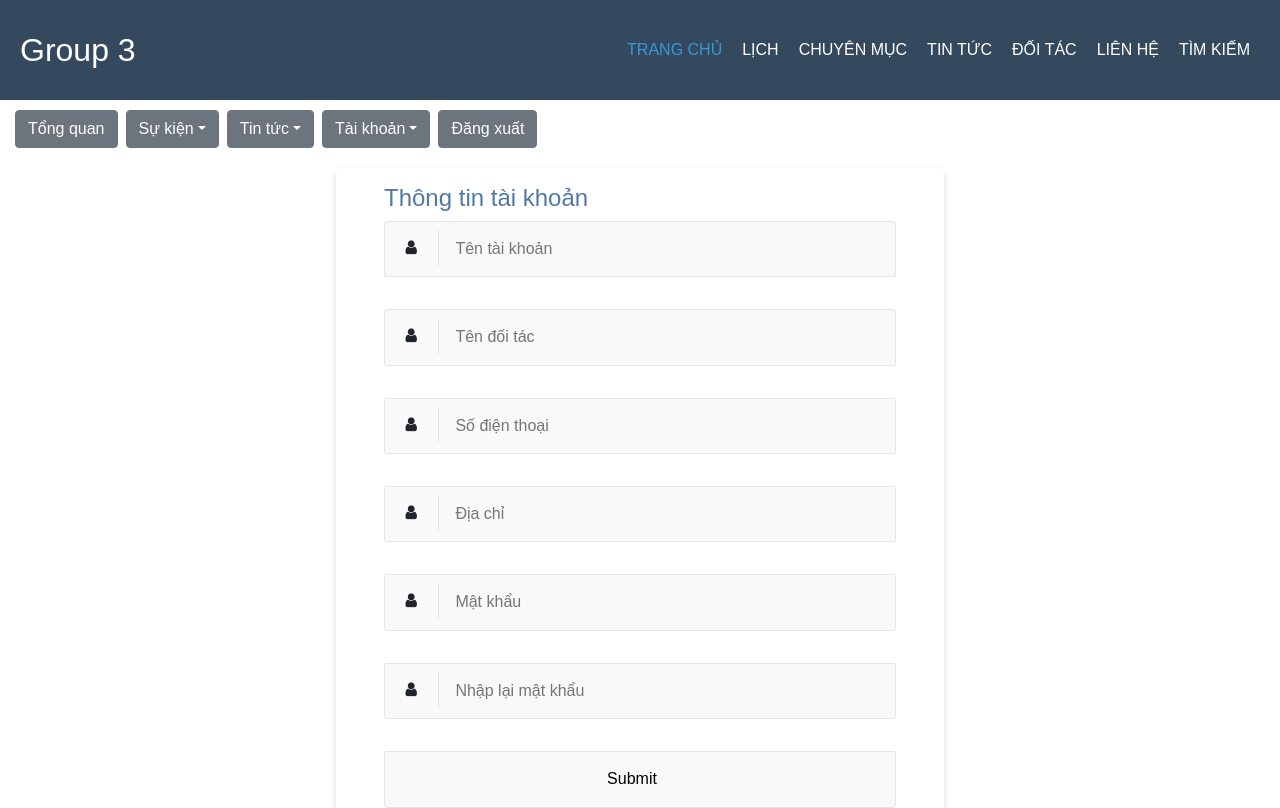
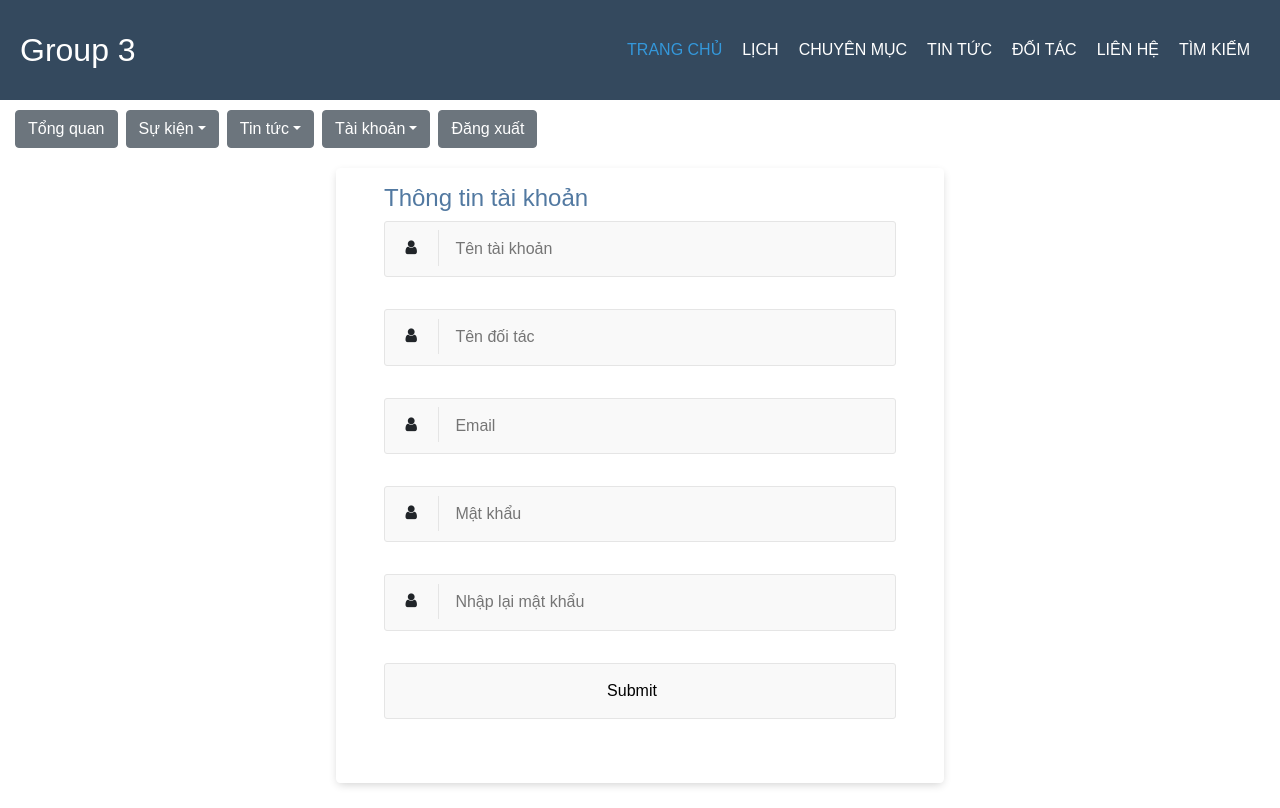
Before and after one commit to ntd275/BTL_CN_Web_Team3, a React (Create React App) app in the folder btl-web/: page /admin-create-account in a window 1280 px wide. Shown: the top 808 px of the page. Built offline with nearby package versions, Linux system fonts and the light colour scheme; sample sign-in values are in the browser's storage.

Commit message:
02/06/2020

```diff
--- a/btl-web/src/API/api.js
+++ b/btl-web/src/API/api.js
@@ -76,6 +76,19 @@ export function checkSignin({ username, password }) {
 
 export function checkSignOut() {
   const refreshToken = localStorage.getItem("refreshToken");
-  const token = localStorage.getItem("accessToken")
+  const token = localStorage.getItem("accessToken");
   return axios.post("/logout", { token: token, refreshToken: refreshToken });
 }
+
+export function createUser({ username, name, password, email }) {
+  const refreshToken = localStorage.getItem("refreshToken");
+  const token = localStorage.getItem("accessToken");
+  return axios.post("/register", {
+    token: token,
+    refreshToken: refreshToken,
+    username: username,
+    name: name,
+    password: password,
+    email: email,
+  });
+}
--- a/btl-web/src/component/AdminAccount.js
+++ b/btl-web/src/component/AdminAccount.js
@@ -1,7 +1,5 @@
 import React, { Component } from "react";
 import "../CSS/adminlogin.css";
-import { checkSignin } from "../API/api";
-import { Redirect } from "react-router-dom";
 
 class AdminAccount extends Component {
   constructor(props) {
@@ -9,18 +7,25 @@ class AdminAccount extends Component {
     this.state = {
       username: "",
       password: "",
-      redirectToReferrer: false,
-      alert: 0,
+      name: "",
+      status: "",
+      renewpassword: "",
+      newpassword: "",
+      email: "",
     };
   }
 
+  onChange = (e) => {
+    this.setState({ [e.target.name]: e.target.value });
+  };
+
+  onUpdateUser = () => {};
+
+  onUpdatePassword = () => {};
+
   render() {
-    var { redirectToReferrer } = this.state;
-    let { from } = this.props.state || { from: { pathname: "/dashboard" } };
-    if (redirectToReferrer) return <Redirect to={from} />;
-
     return (
-      <div style={{display: 'flex'}}>
+      <div style={{ display: "flex" }}>
         <div className="admin">
           <div className="container-login">
             <div className="row-login">
@@ -36,91 +41,87 @@ class AdminAccount extends Component {
                   <i className="fa fa-user" />
                 </div>
               </div>
+
               <div className="input-group input-group-icon">
                 <input
                   type="text"
                   placeholder="Tên đối tác"
-                  name="username"
+                  name="name"
                   onChange={this.onChange}
                 />
                 <div className="input-icon">
                   <i className="fa fa-user" />
                 </div>
               </div>
+
               <div className="input-group input-group-icon">
                 <input
-                  type="text"
-                  placeholder="Số điện thoại"
-                  name="username"
+                  type="email"
+                  placeholder="Email"
+                  name="email"
                   onChange={this.onChange}
                 />
                 <div className="input-icon">
                   <i className="fa fa-user" />
                 </div>
               </div>
+
               <div className="input-group input-group-icon">
                 <input
-                  type="text"
-                  placeholder="Địa chỉ"
-                  name="username"
+                  type="submit"
+                  style={{ paddingLeft: "0" }}
+                  onClick={this.onUpdateUser}
+                />
+              </div>
+            </div>
+          </div>
+        </div>
+
+        <div className="admin">
+          <div className="container-login">
+            <div className="row-login">
+              <h4>Thay đổi mật khẩu</h4>
+              <div className="input-group input-group-icon">
+                <input
+                  type="password"
+                  placeholder="Mật khẩu cũ"
+                  name="password"
                   onChange={this.onChange}
                 />
                 <div className="input-icon">
                   <i className="fa fa-user" />
                 </div>
               </div>
+
               <div className="input-group input-group-icon">
                 <input
-                  type="submit"
-                  style={{ paddingLeft: "0" }}
-                  onClick={this.signin}
-                />
-              </div>
-            </div>
-          </div>
-        </div>
-        <div className="admin">
-          <div className="container-login">
-            <div className="row-login">
-              <h4>Thay đổi mật khẩu</h4>
-              <div className="input-group input-group-icon">
-                <input
-                  type="text"
-                  placeholder="Mật khẩu cũ"
-                  name="username"
+                  type="password"
+                  placeholder="Mật khẩu mới"
+                  name="newpassword"
                   onChange={this.onChange}
                 />
                 <div className="input-icon">
                   <i className="fa fa-user" />
                 </div>
               </div>
+
               <div className="input-group input-group-icon">
                 <input
-                  type="text"
-                  placeholder="Mật khẩu mới"
-                  name="username"
+                  type="password"
+                  placeholder="Nhập lại mật khẩu mới"
+                  name="renewpassword"
                   onChange={this.onChange}
                 />
                 <div className="input-icon">
                   <i className="fa fa-user" />
                 </div>
               </div>
-              <div className="input-group input-group-icon">
-                <input
-                  type="text"
-                  placeholder="Nhập lại mật khẩu mới"
-                  name="username"
-                  onChange={this.onChange}
-                />
-                <div className="input-icon">
-                  <i className="fa fa-user" />
-                </div>
-              </div>
+
               <div className="input-group input-group-icon">
                 <input
                   type="submit"
                   style={{ paddingLeft: "0" }}
-                  onClick={this.signin}
+                  onClick={this.onUpdatePassword}
                 />
               </div>
             </div>
--- a/btl-web/src/component/AdminCreateAccount.js
+++ b/btl-web/src/component/AdminCreateAccount.js
@@ -1,29 +1,90 @@
 import React, { Component } from "react";
 import "../CSS/adminlogin.css";
-import { checkSignin } from "../API/api";
-import { Redirect } from "react-router-dom";
+import { createUser } from "../API/api";
 
 class AdminCreateAccount extends Component {
   constructor(props) {
     super(props);
     this.state = {
       username: "",
+      name: "",
+      email: "",
       password: "",
-      redirectToReferrer: false,
+      repassword: "",
       alert: 0,
     };
   }
 
+  onChange = (e) => {
+    this.setState({ [e.target.name]: e.target.value });
+  };
+
+  createUser = () => {
+    const { username, email, password, repassword, name } = this.state;
+
+    if (username && email && password && repassword && name) {
+      if (password !== repassword) {
+        this.setState({
+          alert: 2,
+        });
+      }
+      else {
+        createUser({ username, email, password, name }).then((result) => {
+          if (result.data.message === "Success") {
+            this.setState({
+              alert: 3,
+            });
+          } else {
+            this.setState({
+              alert: 4,
+            });
+          }
+        });
+      }
+    } else {
+      this.setState({
+        alert: 1,
+      });
+    }
+  };
+
+  elmAlert = () => {
+    let { alert } = this.state;
+    console.log(alert);
+    if (alert === 1)
+      return (
+        <div class="alert alert-danger" role="alert">
+          Nhập đầy đủ thông tin!
+        </div>
+      );
+    else if (alert === 2)
+      return (
+        <div class="alert alert-danger" role="alert">
+          Mật khẩu nhập lại sai!
+        </div>
+      );
+    else if (alert === 3) {
+      return (
+        <div class="alert alert-success" role="alert">
+          Tạo tại khoản thành công!
+        </div>
+      );
+    } else if (alert === 4) {
+      return (
+        <div class="alert alert-danger" role="alert">
+          Tên tài khoản đã tồn tại!
+        </div>
+      );
+    } else return <></>;
+  };
+
   render() {
-    var { redirectToReferrer } = this.state;
-    let { from } = this.props.state || { from: { pathname: "/dashboard" } };
-    if (redirectToReferrer) return <Redirect to={from} />;
-
     return (
-        <div className="admin" style={{marginBottom: '600px'}}>
+      <div className="admin" style={{ marginBottom: "600px" }}>
         <div className="container-login">
           <div className="row-login">
             <h4>Thông tin tài khoản</h4>
+            {this.elmAlert()}
             <div className="input-group input-group-icon">
               <input
                 type="text"
@@ -39,7 +100,31 @@ class AdminCreateAccount extends Component {
               <input
                 type="text"
                 placeholder="Tên đối tác"
-                  name="username"
+                name="name"
+                onChange={this.onChange}
+              />
+              <div className="input-icon">
+                <i className="fa fa-user" />
+              </div>
+            </div>
+
+            <div className="input-group input-group-icon">
+              <input
+                type="email"
+                placeholder="Email"
+                name="email"
+                onChange={this.onChange}
+              />
+              <div className="input-icon">
+                <i className="fa fa-user" />
+              </div>
+            </div>
+
+            <div className="input-group input-group-icon">
+              <input
+                type="password"
+                placeholder="Mật khẩu"
+                name="password"
                 onChange={this.onChange}
               />
               <div className="input-icon">
@@ -48,42 +133,9 @@ class AdminCreateAccount extends Component {
             </div>
             <div className="input-group input-group-icon">
               <input
-                  type="text"
-                  placeholder="Số điện thoại"
-                  name="username"
-                  onChange={this.onChange}
-                />
-                <div className="input-icon">
-                  <i className="fa fa-user" />
-                </div>
-              </div>
-              <div className="input-group input-group-icon">
-                <input
-                  type="text"
-                  placeholder="Địa chỉ"
-                  name="username"
-                  onChange={this.onChange}
-                />
-                <div className="input-icon">
-                  <i className="fa fa-user" />
-                </div>
-              </div>
-              <div className="input-group input-group-icon">
-                <input
-                  type="text"
-                  placeholder="Mật khẩu"
-                  name="username"
-                  onChange={this.onChange}
-                />
-                <div className="input-icon">
-                  <i className="fa fa-user" />
-                </div>
-              </div>
-              <div className="input-group input-group-icon">
-                <input
-                  type="text"
+                type="password"
                 placeholder="Nhập lại mật khẩu"
-                  name="username"
+                name="repassword"
                 onChange={this.onChange}
               />
               <div className="input-icon">
@@ -94,10 +146,9 @@ class AdminCreateAccount extends Component {
               <input
                 type="submit"
                 style={{ paddingLeft: "0" }}
-                  onClick={this.signin}
+                onClick={this.createUser}
               />
             </div>
-
           </div>
         </div>
       </div>
```
Lines whose indentation alone changed are shown as unchanged.
